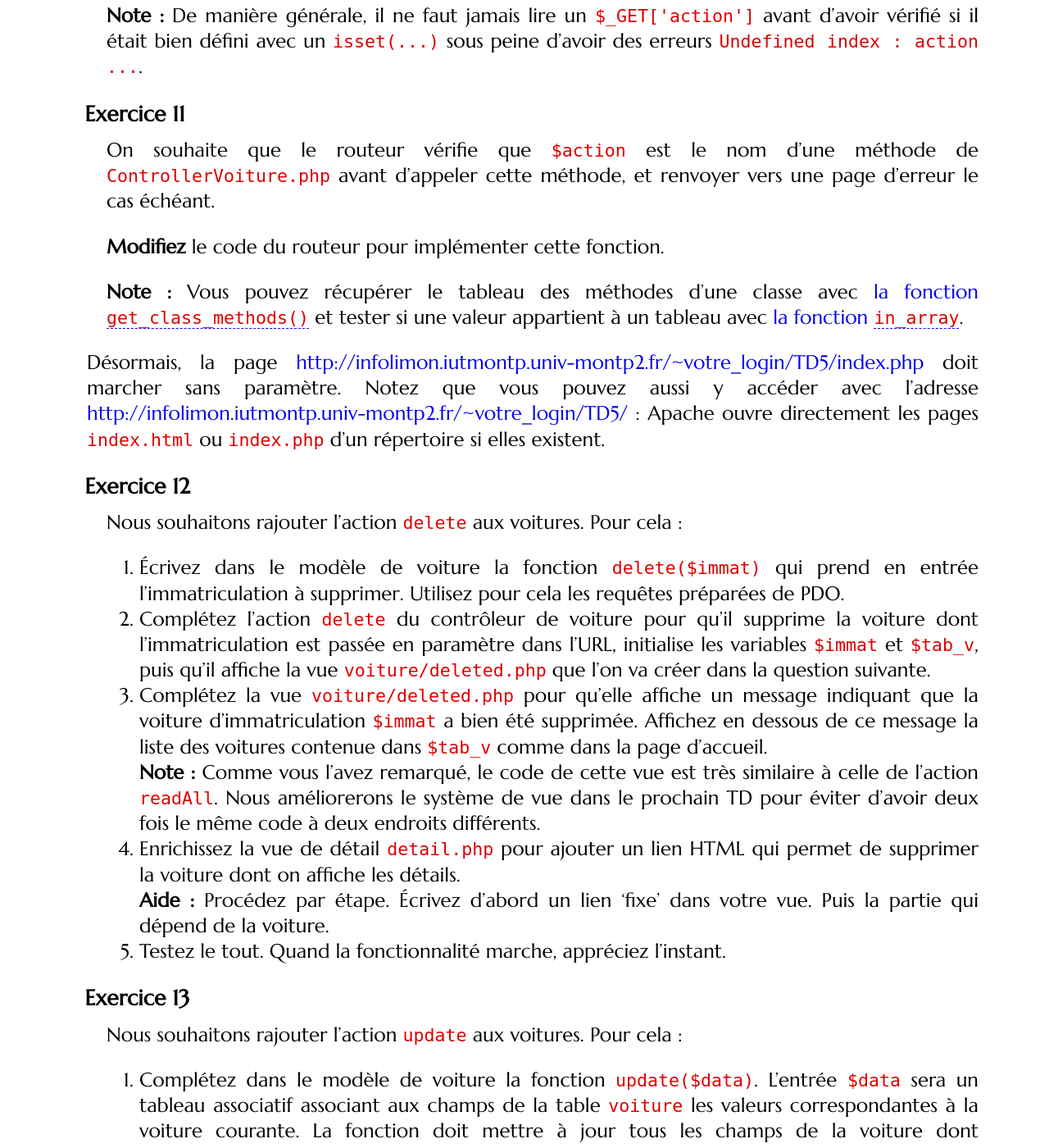
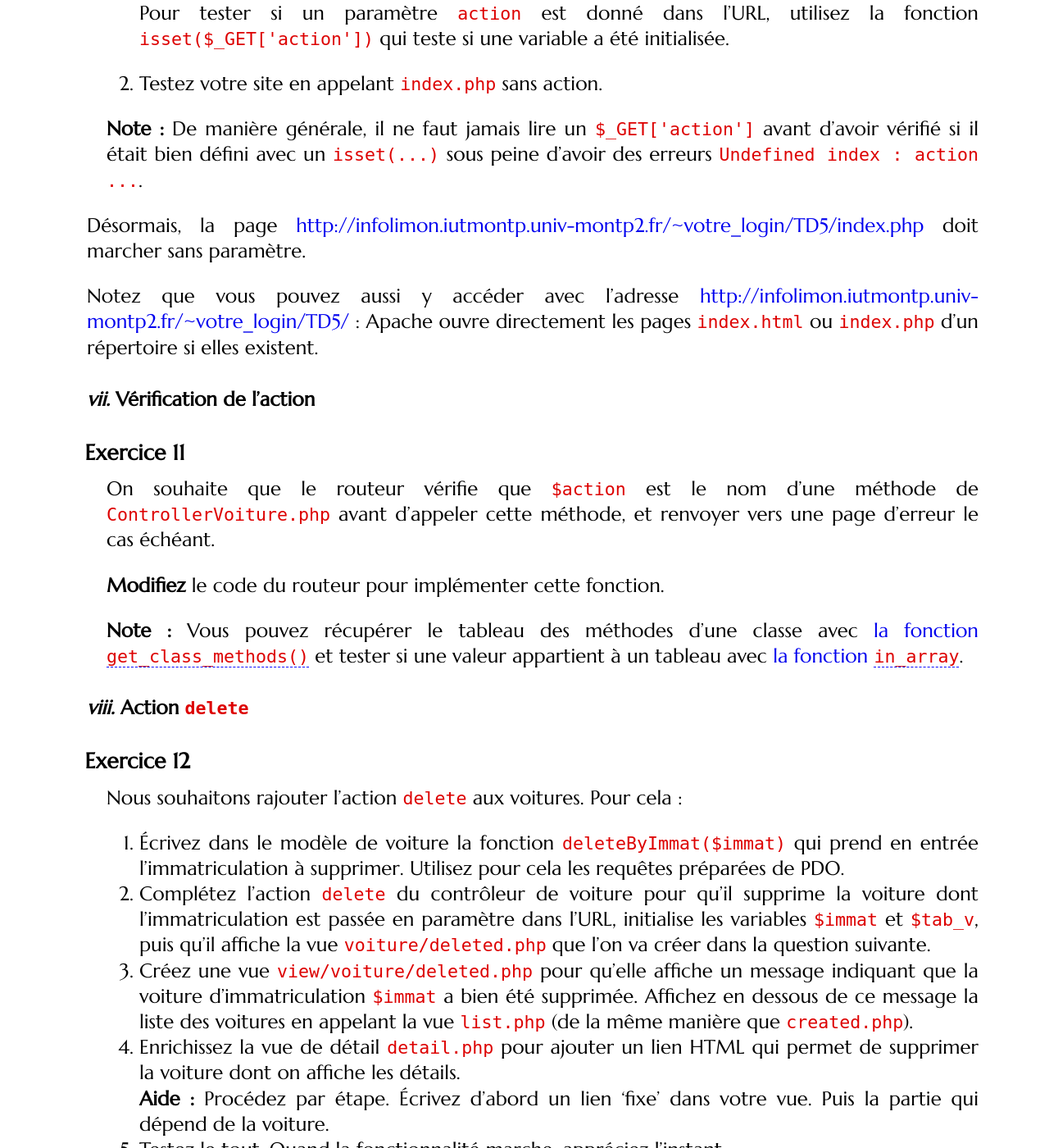
Before and after one commit to romainlebreton/R3.01-DeveloppementWeb, a Jekyll site: the page built from tutorials/tutorial5.md, in a window 1280 px wide and 1400 px high, scrolled down 12364 px. Shown: the whole window at 82% size. Built offline with Jekyll 4.4.1, drawn with Linux system fonts in a browser that asks for light colours; some web fonts are replaced; some of the changed text lies outside the part shown.

Commit message:
Fin première passe

```diff
--- a/tutorials/tutorial5.md
+++ b/tutorials/tutorial5.md
@@ -536,36 +536,37 @@ Web) :
 3. afficher le formulaire de création d'une voiture : action `create`
 3. créer une voiture dans la BDD : action `created`
 
-
-
-
-
-
-
-
-
-
-
-
-
-
 On veut rajouter un comportement par défaut pour la page d'accueil ; nous allons
 faire en sorte qu'un utilisateur qui arrive sur `index.php` voit la même page
 que s'il était arrivé sur `index.php?action=readAll`.
 
+#### Action par défaut
+
 <div class="exercise">
 
-Si aucun paramètre n'est donné dans l'URL, initialisons la variable `$action`
-avec la chaîne de caractères `readAll`.  Ainsi le `switch($action)` chargera
-bien la bonne partie du code.
+1. Si aucun paramètre n'est donné dans l'URL, initialisons la variable `$action`
+avec la chaîne de caractères `readAll` dans `routeur.php`.
 Pour tester si un paramètre `action` est donné dans l'URL, utilisez la fonction
 `isset($_GET['action'])` qui teste si une variable a été initialisée.
+
+1. Testez votre site en appelant `index.php` sans action.
 
 **Note :** De manière générale, il ne faut jamais lire un `$_GET['action']`
   avant d'avoir vérifié si il était bien défini avec un `isset(...)` sous peine
   d'avoir des erreurs `Undefined index : action ...`.
 
 </div>
+
+Désormais, la page
+[http://infolimon.iutmontp.univ-montp2.fr/~votre_login/TD5/index.php](http://infolimon.iutmontp.univ-montp2.fr/~votre_login/TD5/index.php)
+doit marcher sans paramètre.
+
+Notez que vous pouvez aussi y accéder avec l'adresse
+[http://infolimon.iutmontp.univ-montp2.fr/~votre_login/TD5/](http://infolimon.iutmontp.univ-montp2.fr/~votre_login/TD5/) :
+Apache ouvre directement les pages `index.html` ou `index.php` d'un répertoire
+si elles existent.
+
+#### Vérification de l'action
 
 <div class="exercise">
 
@@ -583,33 +584,23 @@ et tester si une valeur appartient à un tableau avec
 
 </div>
 
-Désormais, la page
-[http://infolimon.iutmontp.univ-montp2.fr/~votre_login/TD5/index.php](http://infolimon.iutmontp.univ-montp2.fr/~votre_login/TD5/index.php)
-doit marcher sans paramètre. Notez que vous pouvez aussi y accéder avec
-l'adresse
-[http://infolimon.iutmontp.univ-montp2.fr/~votre_login/TD5/](http://infolimon.iutmontp.univ-montp2.fr/~votre_login/TD5/) :
-Apache ouvre directement les pages `index.html` ou `index.php` d'un répertoire
-si elles existent.
+#### Action `delete`
 
 <div class="exercise">
 
 Nous souhaitons rajouter l'action `delete` aux voitures. Pour cela :
 
-1. Écrivez dans le modèle de voiture la fonction `delete($immat)` qui prend
+1. Écrivez dans le modèle de voiture la fonction `deleteByImmat($immat)` qui prend
    en entrée l'immatriculation à supprimer. Utilisez pour cela les requêtes préparées de
    PDO.
 1. Complétez l'action `delete` du contrôleur de voiture pour qu'il supprime
    la voiture dont l'immatriculation est passée en paramètre dans l'URL, initialise les
    variables `$immat` et `$tab_v`, puis qu'il affiche la vue
    `voiture/deleted.php` que l'on va créer dans la question suivante.
-1. Complétez la vue `voiture/deleted.php` pour qu'elle affiche un message
-   indiquant que la voiture d'immatriculation  `$immat` a bien été supprimée. Affichez
-   en dessous de ce message la liste des voitures contenue dans `$tab_v`
-   comme dans la page d'accueil.
-   **Note :** Comme vous l'avez remarqué, le code de cette vue est très
-     similaire à celle de l'action `readAll`. Nous améliorerons le système de
-     vue dans le prochain TD pour éviter d'avoir deux fois le même code à deux
-     endroits différents.
+1. Créez une vue `view/voiture/deleted.php` pour qu'elle affiche un message
+   indiquant que la voiture d'immatriculation `$immat` a bien été
+   supprimée. Affichez en dessous de ce message la liste des voitures en
+   appelant la vue `list.php` (de la même manière que `created.php`).
 1. Enrichissez la vue de détail `detail.php` pour ajouter un lien
 HTML qui permet de supprimer la voiture dont on affiche les détails.
    **Aide :** Procédez par étape. Écrivez d'abord un lien 'fixe' dans votre vue.
@@ -628,6 +619,8 @@ chemin dans le serveur (?)
 
 -->
 
+#### Action `update`
+
 <div class="exercise">
 
 Nous souhaitons rajouter l'action `update` aux voitures. Pour cela :
@@ -638,11 +631,15 @@ Nous souhaitons rajouter l'action `update` aux voitures. Pour cela :
    doit mettre à jour tous les champs de la voiture  dont l'immatriculation  est
    `$data['immat']`.
 
-   **Rappel :** Ce type d'objet `$data` est celui qui est pris en entrée par la
-   méthode `execute` de `PDO`,
-   [*cf.* le TD3](/tutorials/tutorial3.html#requtes-prpares).
+   **Rappel :**
 
-1. Complétez la vue `voiture/update.php` pour qu'elle affiche un
+   1. Ce type d'objet `$data` est celui qui est pris en entrée par la
+      méthode `execute` de `PDO`,
+      [*cf.* le TD3]({{site.baseurl}}/tutorials/tutorial3.html#les-requtes-prpares).
+   2. La bonne façon de développer est de d'abord développer sa requête SQL et de
+      la tester dans PHPMyAdmin puis de créer la fonction correspondante.
+
+1. Complétez la vue `view/voiture/update.php` pour qu'elle affiche un
    formulaire identique à celui de `create.php`, mais qui sera
    pré-rempli par les données de la voiture courante. Toutes les informations
    nécessaires seront une fois de plus passées *via* l'URL.
@@ -665,15 +662,18 @@ Nous souhaitons rajouter l'action `update` aux voitures. Pour cela :
    formulaire pré-rempli. **Testez** votre action.
 
 1. Complétez la vue `voiture/updated.php` pour qu'elle affiche un message
-   indiquant que la voiture d'immatriculation `$immat` a bien été mis à jour. Affichez
-   en dessous de ce message la liste des voitures mise à jour contenue dans
-   `$tab_v` comme dans la page d'accueil.
+   indiquant que la voiture d'immatriculation `$immat` a bien été mis à
+   jour. Affichez en dessous de ce message la liste des voitures mise à jour (à
+   la manière de `deleted.php` et `created.php`).
+
 1. Complétez l'action `updated` du contrôleur de voiture pour qu'il mette à
    jour la voiture dont l'immatriculation passée en paramètre dans l'URL, puis
    qu'il affiche la vue `voiture/updated.php` après l'avoir correctement
    initialisée.
+
 1. Enrichissez la vue de détail `detail.php` pour ajouter un lien
    HTML qui permet de mettre à jour la voiture dont on affiche les détails.
+
 1. Testez le tout. Quand la fonctionnalité marche, appréciez de nouveau
    l'instant.
 
```
Also changed, not shown: other parts of tutorials/tutorial5.md (+1 -1 lines).
